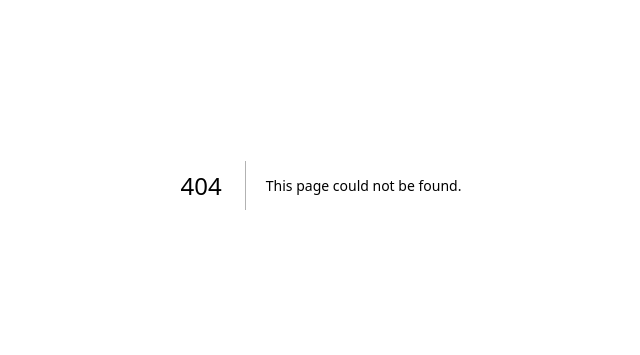
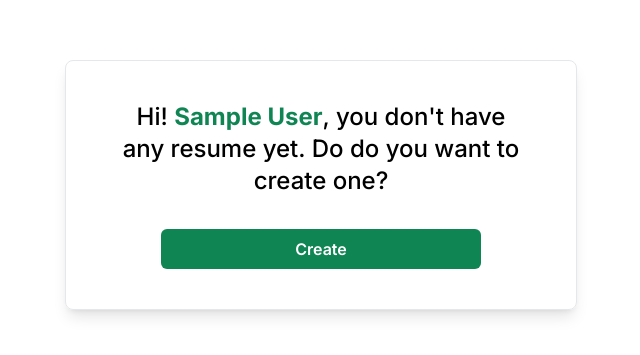
Before and after one commit to freddwithy/just-a-simple-cv, a Next.js app: page /create/loading in a window 1280 px wide. Before the commit this address had no page. Shown: the part 215-570 px from the top of the page, without its empty margins (319-959 px from the left). Built offline with nearby package versions, Linux system fonts and the light colour scheme; no server answers; the database is empty; sample sign-in values are in the browser's storage; what tailwindcss-animated would draw is missing.

Commit message:
adding create cv functionality

```diff
--- a/app/api/resumes/route.ts
+++ b/app/api/resumes/route.ts
@@ -24,10 +24,6 @@ export async function POST(
 
         if (!lastName) {
             return new NextResponse("Last Name is required", { status: 400 });
-        }
-
-        if (!userId) {
-            return new NextResponse("User Id is required", { status: 400 });
         }
 
         if (!shortResume) {
--- a/app/auth/login/page.tsx
+++ b/app/auth/login/page.tsx
@@ -35,8 +35,6 @@ export default function LoginPage() {
     const { register, handleSubmit, formState: { errors } } = useForm<LogInInputs>({
         resolver: zodResolver(formSchema)
     })
-
-    console.log(errors)
 
     const onLogIn: SubmitHandler<LogInInputs> = async (data) => {
         try {
--- a/app/auth/signup/page.tsx
+++ b/app/auth/signup/page.tsx
@@ -1,8 +1,10 @@
 'use client'
 
 import LogoLink from "@/app/components/ui/LogoLink"
+import prismadb from "@/libs/prismadb"
 import { zodResolver } from "@hookform/resolvers/zod"
 import { LoaderCircle } from "lucide-react"
+import { signIn, useSession } from "next-auth/react"
 import { useRouter } from "next/navigation"
 import { useState } from "react"
 import { SubmitHandler, useForm } from "react-hook-form"
@@ -29,7 +31,7 @@ const formSchema = z.object({
     path: ["confirmPassword"]
 })
 
-type SignInInputs = {
+type SignUpInputs = {
     username: string,
     email: string,
     password: string,
@@ -41,11 +43,12 @@ export default function SignInPage() {
 
     const router = useRouter()
 
-    const { register, handleSubmit, formState: { errors } } = useForm<SignInInputs>({
+    const { register, handleSubmit, formState: { errors } } = useForm<SignUpInputs>({
         resolver: zodResolver(formSchema)
     })
 
-    const onSignUp: SubmitHandler<SignInInputs> = async (data) => {
+
+    const onSignUp: SubmitHandler<SignUpInputs> = async (data) => {
         if (data.password !== data.confirmPassword) {
             toast.error('The passwords do not match')
         }
@@ -63,10 +66,30 @@ export default function SignInPage() {
                     'Content-Type': 'application/json'
                 }
             })
+
             if (res.ok) {
                 setIsLoading(false);
                 toast.success('You have registered successfully');
-                router.push("/auth/login");
+
+                try {
+                    setIsLoading(true)
+                    const res = await signIn('credentials', {
+                        email: data.email,
+                        password: data.password,
+                        redirect: false
+                    })
+
+                    if(res?.error) {
+                        return toast.error(res.error)
+                    } else {
+                        router.push('/create/loading')
+                    }
+                } catch(err) {
+                    toast.error("Something wrong happened.")
+                    setIsLoading(false)
+                } finally {
+                    setIsLoading(false)
+                }
             } else {
                 // Manejar errores de la API aquí
                 const errorData = await res.json();
@@ -79,6 +102,7 @@ export default function SignInPage() {
             setIsLoading(false)
         }
     }
+
 
     return (
         <>
--- a/app/components/ui/Button.tsx
+++ b/app/components/ui/Button.tsx
@@ -1,14 +1,16 @@
 interface ButtonProps {
     text: string
     className?: string
+    onSumbit?: () => void
 }
 
 const Button: React.FC<ButtonProps> = ({
     text,
-    className
+    className,
+    onSumbit
 }) => {
   return (
-    <button className={`bg-mystic-700 hover:bg-opacity-90 transition-all text-white font-semibold px-1 py-2 rounded-md ${className}`}>{text}</button>
+    <button onClick={onSumbit}  className={`bg-mystic-700 hover:bg-opacity-90 transition-all text-white font-semibold px-1 py-2 rounded-md ${className}`}>{text}</button>
   )
 }
 
--- a/app/create/components/CVForm.tsx
+++ b/app/create/components/CVForm.tsx
@@ -5,7 +5,7 @@ import InputField from "./ui/InputField"
 import TextAreaField from "./ui/TextAreaField"
 import { SubmitHandler, useForm } from "react-hook-form"
 import { zodResolver } from "@hookform/resolvers/zod"
-import { z } from "zod"
+import { string, z } from "zod"
 import { useState } from "react"
 import toast from "react-hot-toast"
 import { useParams, useRouter } from "next/navigation"
@@ -34,7 +34,7 @@ type ResumeInputs = {
 }
 
 interface ResumeProps {
-    initialData: Resume[]
+    initialData: Resume
 }
 
 
@@ -46,9 +46,6 @@ export const CVFormComponent: React.FC<ResumeProps> = ({
     const { register, handleSubmit, formState: { errors } } = useForm<ResumeInputs>({
         resolver: zodResolver(formSchema)
     })
-
-    const params = useParams()
-    const router = useRouter()
 
     const onSubmit: SubmitHandler<ResumeInputs> = async (data) => {
         try {
--- /dev/null
+++ b/app/create/loading/components/Loader.tsx
@@ -0,0 +1,98 @@
+'use client'
+
+import ActionButton from "@/app/components/ui/ActionButton"
+import Button from "@/app/components/ui/Button"
+import { Resume } from "@prisma/client"
+import { LoaderCircle } from "lucide-react"
+import { useRouter } from "next/navigation"
+import { useEffect, useRef, useState } from "react"
+import toast from "react-hot-toast"
+
+interface LoaderProps {
+    resume: Resume | null
+    name: string | undefined | null
+}
+
+
+const Loader: React.FC<LoaderProps> = ({
+    resume,
+    name
+}) => {
+    const [isLoading, setIsLoading] = useState(false);
+    const [createdResume, setCreatedResume] = useState(false)
+
+    const router = useRouter();
+
+    useEffect(() => {
+        if(resume) {
+            setCreatedResume(true)
+        } else {
+            setCreatedResume(false)
+        }
+    }, [createdResume, resume, router])
+
+
+    const createResume = async () => {
+        setIsLoading(true);
+        const res = await fetch('/api/resumes', {
+            method: 'POST',
+            body: JSON.stringify({
+                name: 'Your',
+                lastName: "Name",
+                city: "Your city here",
+                shortResume: "Write a short resume about you",
+                aboutMe: "Tell us more about your experience, education and in general about you, try to be confident"
+            }),
+            headers: {
+                'Content-Type': 'application/json'
+            }
+        });
+
+        if (res.ok) {
+            setIsLoading(false);
+            toast.success('Your resume is ready!');
+            router.refresh()
+        } else {
+            setIsLoading(false);
+            toast.error('Something went wrong');
+        }
+    };
+
+    return (
+        <>
+            {
+                isLoading && (
+                    <div className="p-10 border border-gray-200 shadow-lg flex gap-x-8 items-center rounded-lg">
+                        <LoaderCircle className="animate-spin animate-infinite size-10 text-mystic-600"/>
+                        <p className="text-2xl text-center font-medium text-pretty">Please wait, we&apos;re creating your cv...</p>
+                    </div>
+                )
+            }
+            {
+                createdResume && (
+                    <div className="p-10 border border-gray-200 shadow-lg flex gap-x-8 items-center rounded-lg">
+                        <p className="text-2xl text-center font-medium text-pretty">Your resume is ready!</p>
+                        <ActionButton
+                            link="/create"
+                            title="Go to the creator"
+                        />
+                    </div>
+                )
+            }
+            {
+                !createdResume && !isLoading && (
+                    <div className="p-10 border border-gray-200 shadow-lg flex gap-y-8 items-center rounded-lg flex-col max-w-lg">
+                            <p className="text-2xl text-center font-medium text-pretty">Hi! <span className="text-mystic-700 font-bold">{name}</span>, you don&apos;t have any resume yet. Do do you want to create one?</p>
+                            <Button
+                                text="Create"
+                                onSumbit={createResume}
+                                className="w-80"
+                            />
+                    </div>
+                )
+            }
+        </>
+    )
+}
+
+export default Loader
--- /dev/null
+++ b/app/create/loading/page.tsx
@@ -0,0 +1,34 @@
+
+import { getServerSession } from "next-auth"
+import Loader from "./components/Loader"
+import { authConfig } from "@/libs/auth"
+import prismadb from "@/libs/prismadb"
+import { redirect } from "next/navigation"
+
+const LoadingPage = async () => {
+    const session = await getServerSession(authConfig)
+    const userId = session?.user?.id
+    const name = session?.user?.name
+
+    const resume = await prismadb.resume.findFirst({
+        where: {
+            userId: userId
+        }
+    })
+
+    if(!userId) {
+        redirect('/auth/login')
+    }
+
+    if(resume) {
+        redirect('/create')
+    }
+
+    return (
+        <main className="flex items-center justify-center w-full h-screen">
+            <Loader name={name} resume={resume} />
+        </main>
+    )
+}
+
+export default LoadingPage
--- a/app/create/page.tsx
+++ b/app/create/page.tsx
@@ -5,7 +5,6 @@ import { authConfig } from "@/libs/auth"
 import { redirect } from "next/navigation"
 import prismadb from "@/libs/prismadb"
 import { CVComponent } from "./components/CV"
-import toast from "react-hot-toast"
 
 const navLinks = [
     {
@@ -23,21 +22,19 @@ export default async function CreatePage ({
     const session = await getServerSession(authConfig)
     const userId = session?.user?.id
 
-    if (!session) {
-        redirect('/auth/login')
-    }
-
-    const resume = await prismadb.resume.findMany({
+    const resume = await prismadb.resume.findFirst({
         where: {
             userId: userId
         }
     })
 
-    if(!resume) {
-        console.log("Theres no resume yet")
+    if(!session) {
+        redirect('/auth/login')
     }
 
-    const resumeData = resume[0]
+    if(!resume) {
+        redirect('/create/loading')
+    }
 
     return (
         <>
@@ -49,11 +46,11 @@ export default async function CreatePage ({
                     />
                     <main className="border-l py-10 border-gray-200 flex items-center bg-gray-200 flex-col gap-y-8 flex-grow max-h-screen overflow-y-scroll">
                     <CVComponent
-                        name={resumeData.name}
-                        lastName={resumeData.lastName}
-                        city={resumeData.city}
-                        shortResume={resumeData.shortResume}
-                        aboutMe={resumeData.aboutMe}
+                        name={resume.name}
+                        lastName={resume.lastName}
+                        city={resume.city}
+                        shortResume={resume.shortResume}
+                        aboutMe={resume.aboutMe}
                     />
                     </main>
                 </div>
```
